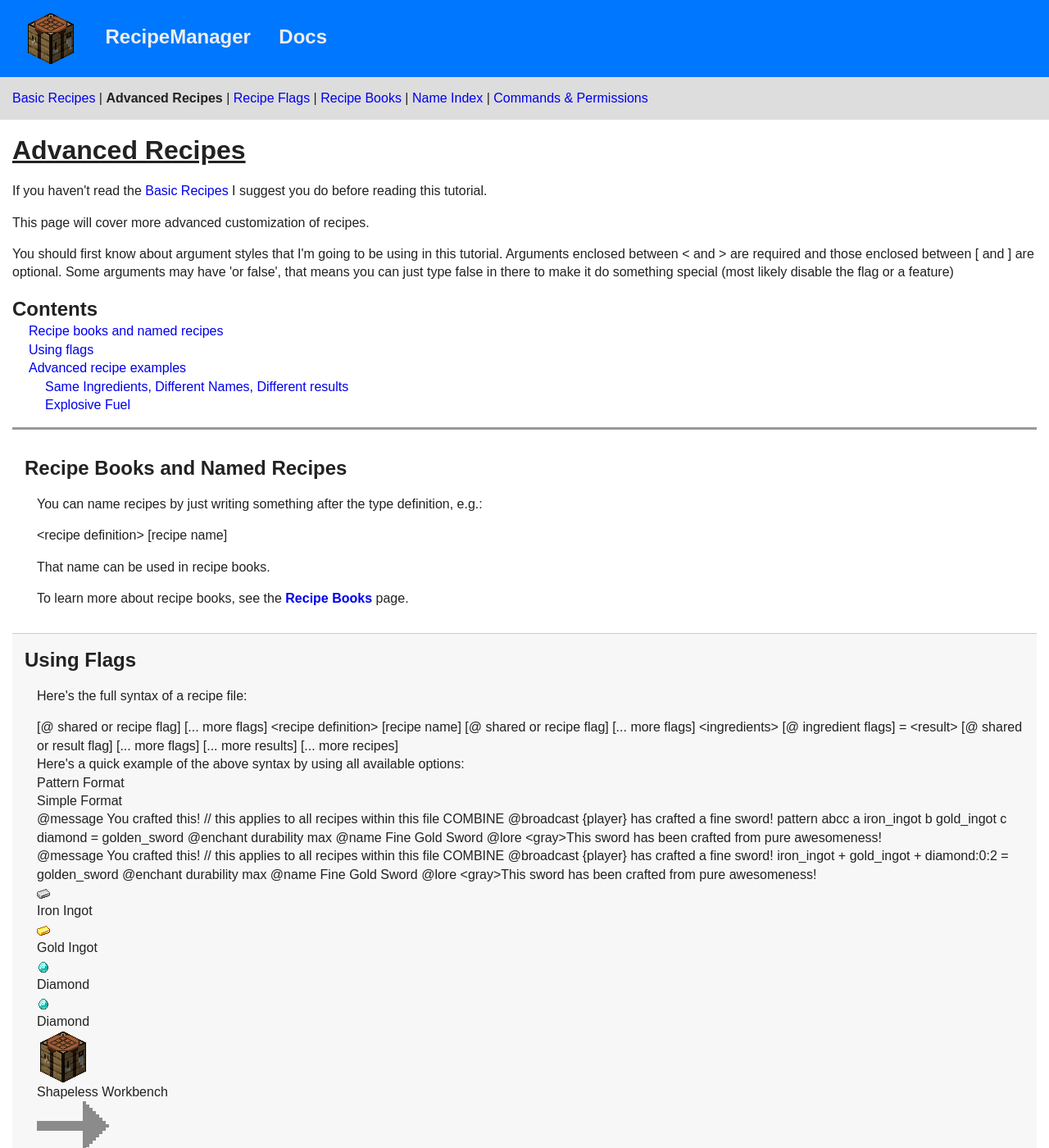
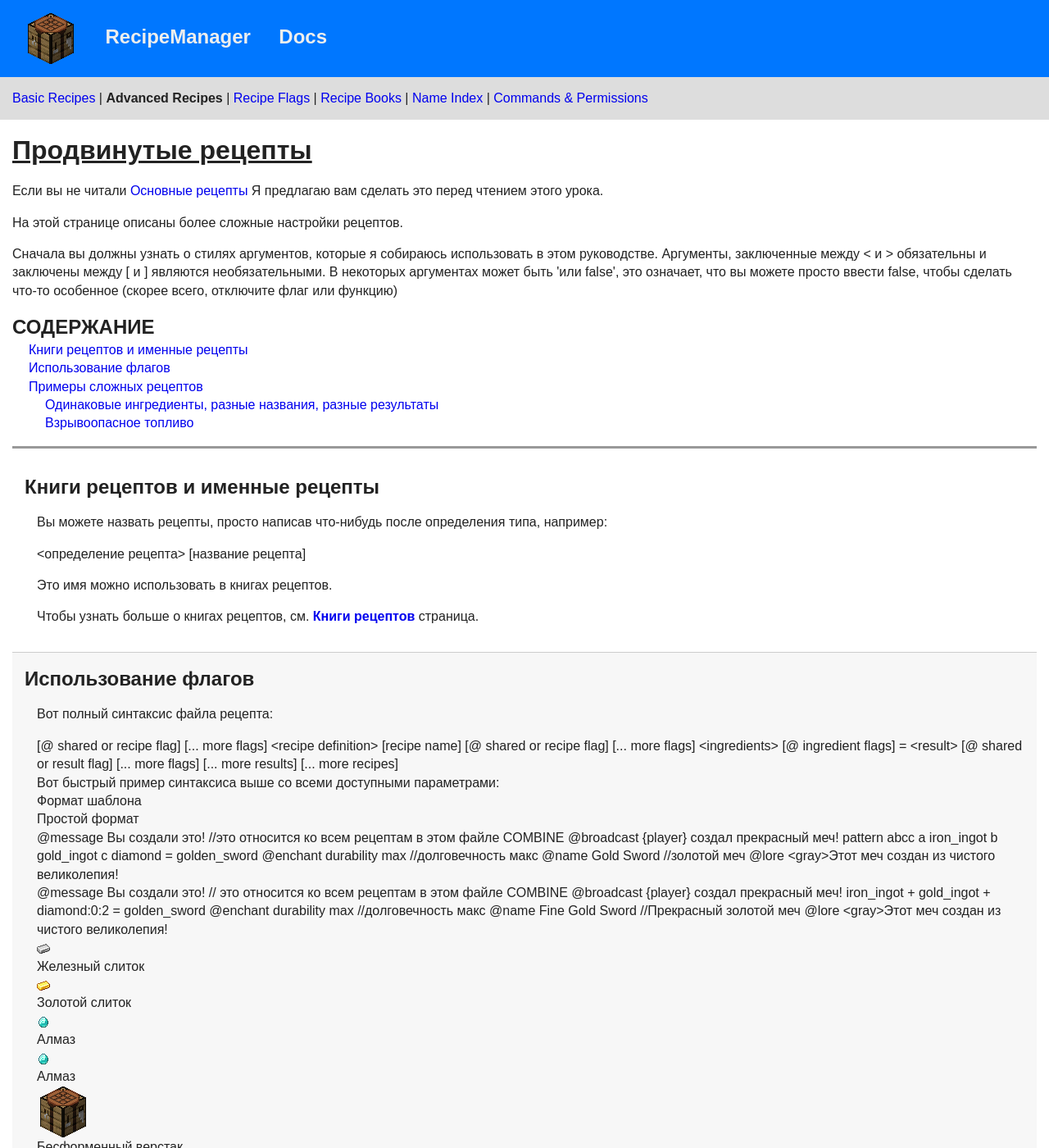
Before and after one commit to asl-std/rm2_docs_ru, a Jekyll site: the page built from docs/latest/advanced recipes.html, in a window 1280 px wide and 1400 px high. Shown: the whole window at 82% size. Built offline with Jekyll 4.4.1, drawn with Linux system fonts in a browser that asks for light colours; some of the changed text lies outside the part shown.

Commit message:
translated the advanced recipes page

```diff
--- a/docs/latest/advanced recipes.html
+++ b/docs/latest/advanced recipes.html
@@ -12,28 +12,28 @@ js:
 ---
 <div class="container">
     <div class="doc-section__group">
-        <h1 class="doc-section__group-title">Advanced Recipes</h1>
+        <h1 class="doc-section__group-title">Продвинутые рецепты</h1>
         <p>
-            If you haven't read the <a href="basic recipes.html">Basic Recipes</a> I suggest you do before reading this tutorial.
+            Если вы не читали <a href="basic recipes.html">Основные рецепты</a> Я предлагаю вам сделать это перед чтением этого урока.
         </p>
         <p>
-            This page will cover more advanced customization of recipes.
+            На этой странице описаны более сложные настройки рецептов.
         </p>
         <p>
-            You should first know about argument styles that I'm going to be using in this tutorial.
-            Arguments enclosed between &lt; and &gt; are required and those enclosed between [ and ] are optional.
-            Some arguments may have 'or false', that means you can just type false in there to make it do something special (most likely disable the flag or a feature)
+            Сначала вы должны узнать о стилях аргументов, которые я собираюсь использовать в этом руководстве.
+            Аргументы, заключенные между &lt; и  &gt; обязательны и заключены между [ и ] являются необязательными.
+            В некоторых аргументах может быть 'или false', это означает, что вы можете просто ввести false, чтобы сделать что-то особенное (скорее всего, отключите флаг или функцию)
         </p>
         <div class="table-of-contents">
-            <h2 class="table-of-contents__title">Contents</h2>
+            <h2 class="table-of-contents__title">СОДЕРЖАНИЕ</h2>
             <ul>
-                <li><a href="#books">Recipe books and named recipes</a></li>
-                <li><a href="#flags">Using flags</a></li>
+                <li><a href="#books">Книги рецептов и именные рецепты</a></li>
+                <li><a href="#flags">Использование флагов</a></li>
                 <li>
-                    <a href="#advanced-examples">Advanced recipe examples</a>
+                    <a href="#advanced-examples">Примеры сложных рецептов</a>
                     <ul>
-                        <li><a href="#different-names">Same Ingredients, Different Names, Different results</a></li>
-                        <li><a href="#explosive-fuel">Explosive Fuel</a></li>
+                        <li><a href="#different-names">Одинаковые ингредиенты, разные названия, разные результаты</a></li>
+                        <li><a href="#explosive-fuel">Взрывоопасное топливо</a></li>
                     </ul>
                 </li>
             </ul>
@@ -41,25 +41,25 @@ js:
     </div>
     <div class="doc-section__group">
         <div id="books" class="doc-section">
-            <h2 class="doc-section__title">Recipe Books and Named Recipes</h2>
+            <h2 class="doc-section__title">Книги рецептов и именные рецепты</h2>
             <div class="doc-section__inn">
-                <p>You can name recipes by just writing something after the type definition, e.g.:</p>
+                <p>Вы можете назвать рецепты, просто написав что-нибудь после определения типа, например:</p>
                 <div class="code">
-                    &lt;recipe definition&gt; [recipe name]
+                    &lt;определение рецепта&gt; [название рецепта]
                 </div>
                 <p>
-                    That name can be used in recipe books.
+                    Это имя можно использовать в книгах рецептов.
                 </p>
                 <p>
-                    To learn more about recipe books, see the <a href="recipe books.html"><b>Recipe Books</b></a> page.
+                    Чтобы узнать больше о книгах рецептов, см. <a href="recipe books.html"><b>Книги рецептов</b></a> страница.
                 </p>
             </div>
         </div>
         <div id="flags" class="doc-section">
-            <h2 class="doc-section__title">Using Flags</h2>
+            <h2 class="doc-section__title">Использование флагов</h2>
             <div class="doc-section__inn">
                 <p>
-                    Here's the full syntax of a recipe file:
+                    Вот полный синтаксис файла рецепта:
                 </p>
                 <div class="code">
                     [@ shared or recipe flag]
@@ -78,45 +78,45 @@ js:
                     [... more recipes]
                 </div>
                 <div>
-                    Here's a quick example of the above syntax by using all available options:
+                    Вот быстрый пример синтаксиса выше со всеми доступными параметрами:
                 </div>
                 <div class="tabs">
                     <div class="tabs-nav clearfix">
                         <div class="tab__title active">
-                            Pattern Format
+                            Формат шаблона
                         </div>
                         <div class="tab__title">
-                            Simple Format
+                            Простой формат
                         </div>
                     </div>
                     <div class="tabs-content">
                         <div class="tab__content active">
                             <div class="code">
-                                @message You crafted this! // this applies to all recipes within this file
+                                @message Вы создали это! //это относится ко всем рецептам в этом файле
 
                                 COMBINE
-                                @broadcast {player} has crafted a fine sword!
-                                pattern abcc
+                                @broadcast {player} создал прекрасный меч!
+                                pattern  abcc
                                 a iron_ingot
                                 b gold_ingot
                                 c diamond
                                 = golden_sword
-                                @enchant durability max
-                                @name Fine Gold Sword
-                                @lore &lt;gray&gt;This sword has been crafted from pure awesomeness!
+                                @enchant durability max //долговечность макс
+                                @name Gold Sword //золотой меч
+                                @lore &lt;gray&gt;Этот меч создан из чистого великолепия!
                             </div>
                         </div>
                         <div class="tab__content">
                             <div class="code">
-                                @message You crafted this! // this applies to all recipes within this file
+                                @message Вы создали это! // это относится ко всем рецептам в этом файле
 
                                 COMBINE
-                                @broadcast {player} has crafted a fine sword!
+                                @broadcast {player} создал прекрасный меч!
                                 iron_ingot + gold_ingot + diamond:0:2
                                 = golden_sword
-                                @enchant durability max
-                                @name Fine Gold Sword
-                                @lore &lt;gray&gt;This sword has been crafted from pure awesomeness!
+                                @enchant durability max //долговечность макс
+                                @name Fine Gold Sword //Прекрасный  золотой меч
+                                @lore &lt;gray&gt;Этот меч создан из чистого великолепия!
                             </div>
                         </div>
                     </div>
@@ -125,22 +125,22 @@ js:
                     <div class="inventory__ingredients">
                         <div class="slot"><img src="https://asl-std.github.io/rm2_docs_ru/img/icons/16/iron_ingot.png?v=1"/>
                             <div class="detail">
-                                <div class="line">Iron Ingot</div>
+                                <div class="line">Железный слиток</div>
                             </div>
                         </div>
                         <div class="slot"><img src="https://asl-std.github.io/rm2_docs_ru/img/icons/16/gold_ingot.png?v=1"/>
                             <div class="detail">
-                                <div class="line">Gold Ingot</div>
+                                <div class="line">Золотой слиток</div>
                             </div>
                         </div>
                         <div class="slot"><img src="https://asl-std.github.io/rm2_docs_ru/img/icons/16/diamond.png?v=1"/>
                             <div class="detail">
-                                <div class="line">Diamond</div>
+                                <div class="line">Алмаз</div>
                             </div>
                         </div>
                         <div class="slot"><img src="https://asl-std.github.io/rm2_docs_ru/img/icons/16/diamond.png?v=1"/>
                             <div class="detail">
-                                <div class="line">Diamond</div>
+                                <div class="line">Алмаз</div>
                             </div>
                         </div>
                         <div class="slot"></div>
@@ -152,7 +152,7 @@ js:
                     <div class="inventory__arrow">
                         <div class="slot slot--nobg"><img src="https://asl-std.github.io/rm2_docs_ru/img/icons/64/crafting_table.png?v=1"/>
                             <div class="detail">
-                                <div class="line">Shapeless Workbench</div>
+                                <div class="line">Бесформенный верстак</div>
                             </div>
                         </div>
                         <img src="https://asl-std.github.io/rm2_docs_ru/img/icons/64/arrow.png?v=1"/>
@@ -160,9 +160,9 @@ js:
                     <div class="inventory__result">
                         <div class="slot slot--result"><img src="https://asl-std.github.io/rm2_docs_ru/img/icons/16/golden_sword.png?v=1"/>
                             <div class="detail">
-                                <div class="line color-aqua italic">Fine Gold Sword</div>
-                                <div class="line color-gray">Unbreaking III</div>
-                                <div class="line color-gray">This sword has been crafted from pure awesomeness! </div>
+                                <div class="line color-aqua italic">Прекрасный золотой меч</div>
+                                <div class="line color-gray">Прочность III</div>
+                                <div class="line color-gray">Этот меч создан из чистого великолепия! </div>
                             </div>
                         </div>
                     </div>
@@ -171,7 +171,7 @@ js:
                 <div class="code">
                     CRAFT Some Awesome Recipe
                     @modexp +1
-                    @message false // disable the file-wide flag on this recipe
+                    @message false // отключить флаг для всего файла в этом рецепте
                     apple
                     = apple
                 </div>
@@ -179,7 +179,7 @@ js:
                     <div class="inventory__ingredients">
                         <div class="slot"><img src="https://asl-std.github.io/rm2_docs_ru/img/icons/16/apple.png?v=1"/>
                             <div class="detail">
-                                <div class="line">Apple</div>
+                                <div class="line">Яблоко</div>
                             </div>
                         </div>
                         <div class="slot"></div>
@@ -194,7 +194,7 @@ js:
                     <div class="inventory__arrow">
                         <div class="slot slot--nobg"><img src="https://asl-std.github.io/rm2_docs_ru/img/icons/64/crafting_table.png?v=1"/>
                             <div class="detail">
-                                <div class="line">Shaped Workbench</div>
+                                <div class="line">Верстак</div>
                             </div>
                         </div>
                         <img src="https://asl-std.github.io/rm2_docs_ru/img/icons/64/arrow.png?v=1"/>
@@ -202,7 +202,7 @@ js:
                     <div class="inventory__result">
                         <div class="slot slot--result"><img src="https://asl-std.github.io/rm2_docs_ru/img/icons/16/apple.png?v=1"/>
                             <div class="detail">
-                                <div class="line">Apple</div>
+                                <div class="line">Яблоко</div>
                             </div>
                         </div>
                     </div>
@@ -211,18 +211,18 @@ js:
         </div>
     </div>
     <div id="advanced-examples" class="doc-section__group">
-        <h2 class="doc-section__group-title">Advanced Recipe Examples</h2>
+        <h2 class="doc-section__group-title">Расширенные примеры рецептов</h2>
 
         <div id="different-names" class="doc-section">
-            <h3 class="doc-section__title">Same Ingredients, Different Names, Different results</h3>
+            <h3 class="doc-section__title">Одинаковые ингредиенты, разные названия, разные результаты</h3>
             <div class="doc-section__inn">
                 <div class="tabs">
                     <div class="tabs-nav clearfix">
                         <div class="tab__title active">
-                            Pattern Format
+                            Формат шаблона
                         </div>
                         <div class="tab__title">
-                            Simple Format
+                            Простой формат
                         </div>
                     </div>
                     <div class="tabs-content">
@@ -252,26 +252,26 @@ js:
                     </div>
                 </div>
                 <p>
-                    This recipe lets you combine 3 gold nuggets named differently to create different results.
-                    If you combine 3 unnamed ones nothing will result, but if they're named "Silver Nugget" you'll get an iron_ingot.
-                    And if they're named "Diamond Nugget" you'll get a diamond, try it out!
+                    Этот рецепт позволяет вам объединить 3 золотых самородка, названных по-разному, для получения разных результатов.
+                    Если вы объедините 3 безымянных, ничего не получится, но если они будут названы "Silver Nugget", вы получите iron_ingot.
+                    И если их назовут «Алмазный самородок», вы получите бриллиант, попробуйте!
                 </p>
                 <div class="inventory__wrap">
                     <div class="inventory inventory--crafting">
                         <div class="inventory__ingredients">
                             <div class="slot"><img src="https://asl-std.github.io/rm2_docs_ru/img/icons/16/gold_nugget.png?v=1"/>
                                 <div class="detail">
-                                    <div class="line">Silver Nugget</div>
+                                    <div class="line">Серебряный самородок</div>
                                 </div>
                             </div>
                             <div class="slot"><img src="https://asl-std.github.io/rm2_docs_ru/img/icons/16/gold_nugget.png?v=1"/>
                                 <div class="detail">
-                                    <div class="line">Silver Nugget</div>
+                                    <div class="line">Серебряный самородок</div>
                                 </div>
                             </div>
                             <div class="slot"><img src="https://asl-std.github.io/rm2_docs_ru/img/icons/16/gold_nugget.png?v=1"/>
                                 <div class="detail">
-                                    <div class="line">Silver Nugget</div>
+                                    <div class="line">Серебряный самородок</div>
                                 </div>
                             </div>
                             <div class="slot"></div>
@@ -284,7 +284,7 @@ js:
                         <div class="inventory__arrow">
                             <div class="slot slot--nobg"><img src="https://asl-std.github.io/rm2_docs_ru/img/icons/64/crafting_table.png?v=1"/>
                                 <div class="detail">
-                                    <div class="line">Shapeless Workbench</div>
+                                    <div class="line">Бесформенный верстак</div>
                                 </div>
                             </div>
                             <img src="https://asl-std.github.io/rm2_docs_ru/img/icons/64/arrow.png?v=1"/>
@@ -292,7 +292,7 @@ js:
                         <div class="inventory__result">
                             <div class="slot slot--result"><img src="https://asl-std.github.io/rm2_docs_ru/img/icons/16/iron_ingot.png?v=1"/>
                                 <div class="detail">
-                                    <div class="line">Iron Ingot</div>
+                                    <div class="line">Железный слиток</div>
                                 </div>
                             </div>
                         </div>
@@ -301,17 +301,17 @@ js:
                         <div class="inventory__ingredients">
                             <div class="slot"><img src="https://asl-std.github.io/rm2_docs_ru/img/icons/16/gold_nugget.png?v=1"/>
                                 <div class="detail">
-                                    <div class="line">Diamond Nugget</div>
+                                    <div class="line">Алмазный самородок</div>
                                 </div>
                             </div>
                             <div class="slot"><img src="https://asl-std.github.io/rm2_docs_ru/img/icons/16/gold_nugget.png?v=1"/>
                                 <div class="detail">
-                                    <div class="line">Diamond Nugget</div>
+                                    <div class="line">Алмазный самородок</div>
                                 </div>
                             </div>
                             <div class="slot"><img src="https://asl-std.github.io/rm2_docs_ru/img/icons/16/gold_nugget.png?v=1"/>
                                 <div class="detail">
-                                    <div class="line">Diamond Nugget</div>
+                                    <div class="line">Алмазный самородок</div>
                                 </div>
                             </div>
                             <div class="slot"></div>
@@ -324,7 +324,7 @@ js:
                         <div class="inventory__arrow">
                             <div class="slot slot--nobg"><img src="https://asl-std.github.io/rm2_docs_ru/img/icons/64/crafting_table.png?v=1"/>
                                 <div class="detail">
-                                    <div class="line">Shapeless Workbench</div>
+                                    <div class="line">Бесформенный верстак</div>
                                 </div>
                             </div>
                             <img src="https://asl-std.github.io/rm2_docs_ru/img/icons/64/arrow.png?v=1"/>
@@ -332,7 +332,7 @@ js:
                         <div class="inventory__result">
                             <div class="slot slot--result"><img src="https://asl-std.github.io/rm2_docs_ru/img/icons/16/diamond.png?v=1"/>
                                 <div class="detail">
-                                    <div class="line">Diamond</div>
+                                    <div class="line">Алмаз</div>
                                 </div>
                             </div>
                         </div>
@@ -341,14 +341,14 @@ js:
             </div>
         </div>
         <div id="explosive-fuel" class="doc-section">
-            <h3 class="doc-section__title">Explosive Fuel</h3>
+            <h3 class="doc-section__title">Взрывоопасное топливо</h3>
             <div class="doc-section__inn">
                 <div class="code">
                     fuel
                     @forchance 25% @explode fire
                     sulphur % 30
                 </div>
-                <p>When sulphur burns it has 25% chance of exploding and causing fires.</p>
+                <p>Когда сера горит, вероятность взрыва и возгорания составляет 25%.</p>
                 <div class="inventory inventory--fuel">
                     <div class="inventory__ingredients">
                         <div class="slot"></div>
@@ -358,7 +358,7 @@ js:
                         <div class="inventory__fuel">
                             <div class="slot"><img src="https://asl-std.github.io/rm2_docs_ru/img/icons/16/gunpowder.png?v=1"/>
                                 <div class="detail">
-                                    <div class="line">Gunpowder</div>
+                                    <div class="line">Порох</div>
                                 </div>
                             </div>
                         </div>
```
